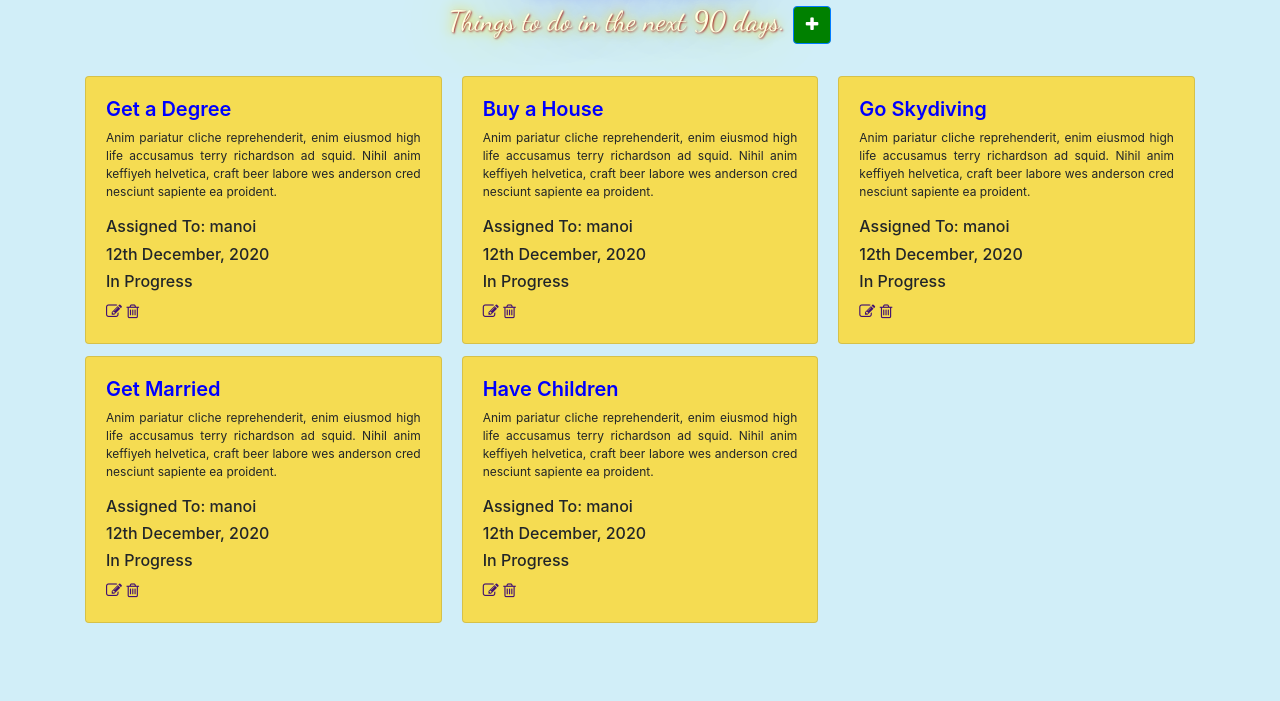
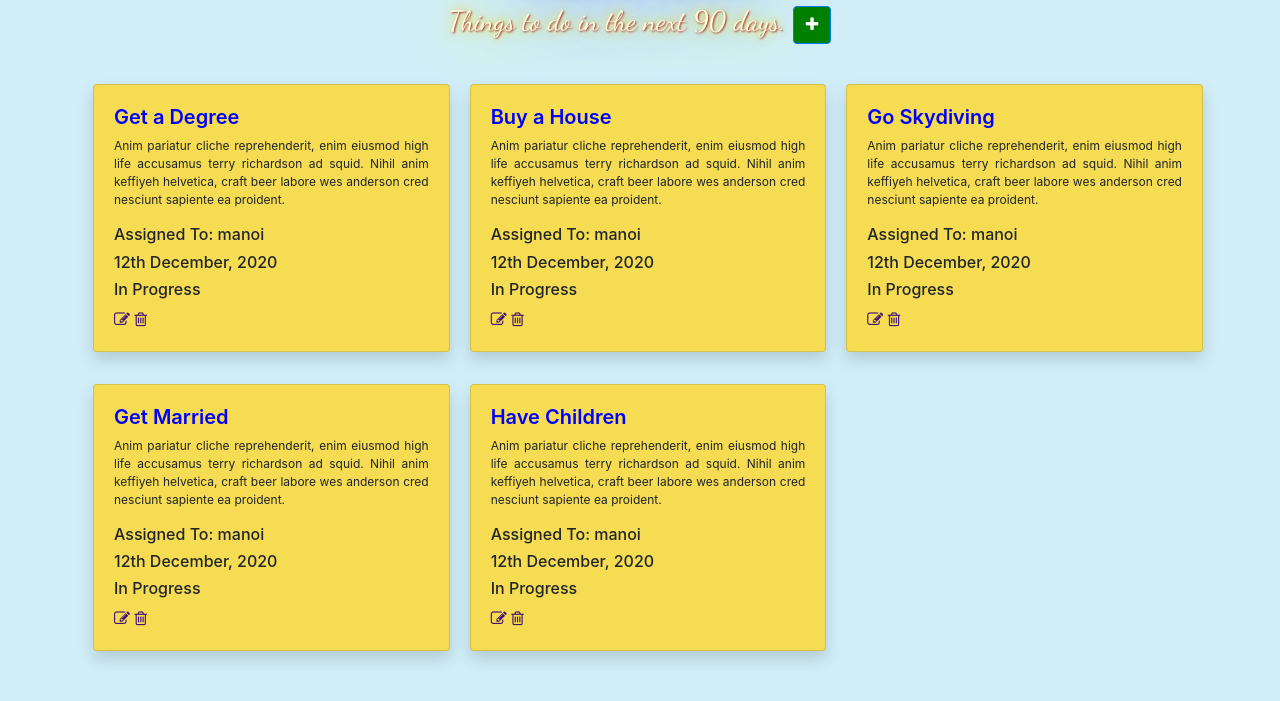
Before and after one commit to NathanWra/TaskPlanner, a plain HTML site: page index.html in a window 1280 px wide. Shown: the part 51-752 px from the top of the page. Drawn offline with nearby package versions, Linux system fonts and the light colour scheme; a script that the page names is missing.

Commit message:
added shadows to cards

```diff
--- a/index.html
+++ b/index.html
@@ -188,7 +188,7 @@
       <div class="d-flex flex-wrap">
         <div class="card-columns">
           <a role="card">
-            <div class="card bg">
+            <div class="card shadow p2 mb-4 bg m-2">
               <div class="card-body text-justify">
                 <h5 class="card-text">Get a Degree</h5>
                 <p style="font-size: 12px">
@@ -217,7 +217,7 @@
             </div>
           </a>
           <a role="card">
-            <div class="card bg">
+            <div class="card shadow p2 mb-4 bg m-2">
               <div class="card-body text-justify">
                 <h5 class="card-text">Get Married</h5>
                 <p style="font-size: 12px">
@@ -246,7 +246,7 @@
             </div>
           </a>
           <a role="card">
-            <div class="card bg">
+            <div class="card shadow p2 mb-4 bg m-2">
               <div class="card-body text-justify">
                 <h5 class="card-text">Buy a House</h5>
                 <p style="font-size: 12px">
@@ -275,7 +275,7 @@
             </div>
           </a>
           <a role="card">
-            <div class="card bg">
+            <div class="card shadow p2 mb-4 bg m-2">
               <div class="card-body text-justify">
                 <h5 class="card-text">Have Children</h5>
                 <p style="font-size: 12px">
@@ -304,7 +304,7 @@
             </div>
           </a>
           <a role="card">
-            <div class="card bg">
+            <div class="card shadow p2 mb-4 bg m-2">
               <div class="card-body text-justify">
                 <h5 class="card-text">Go Skydiving</h5>
                 <p style="font-size: 12px">
```
